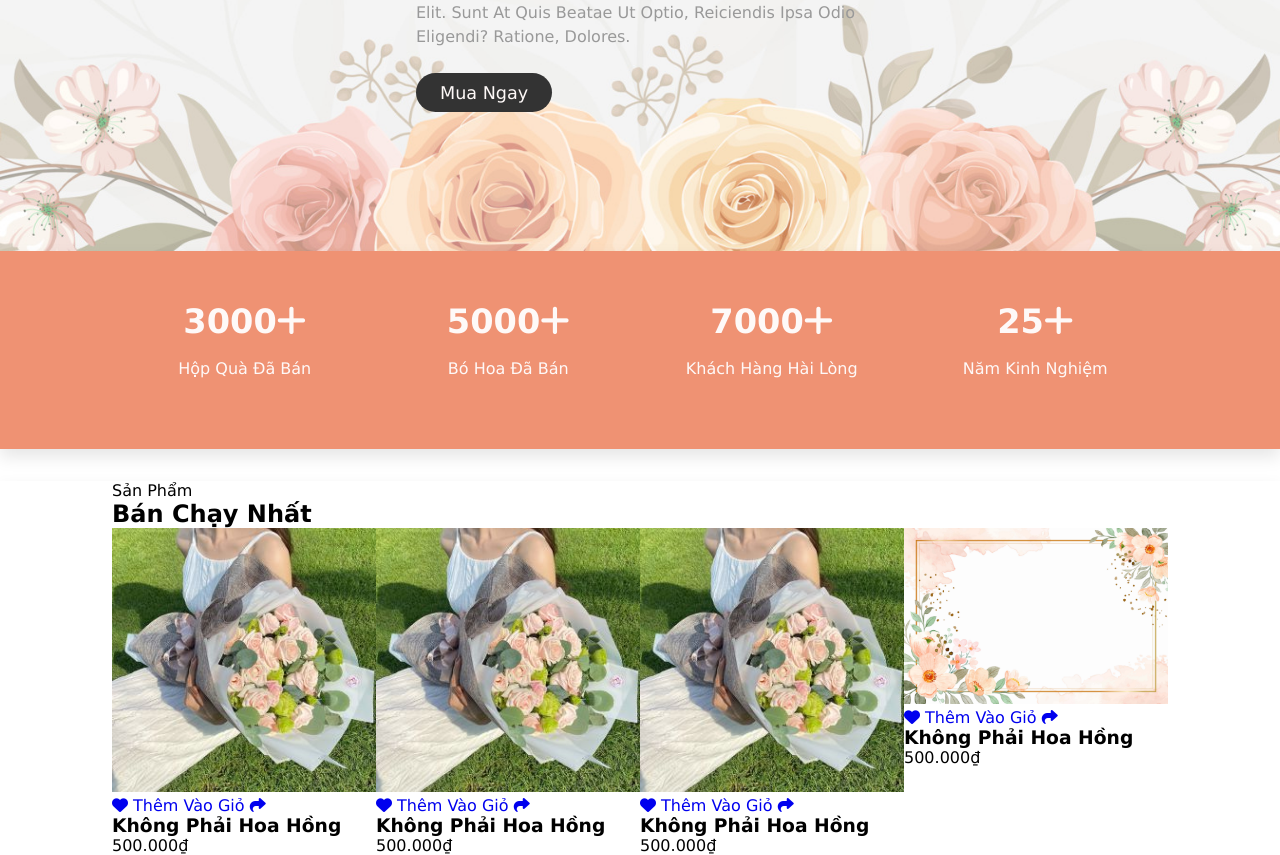
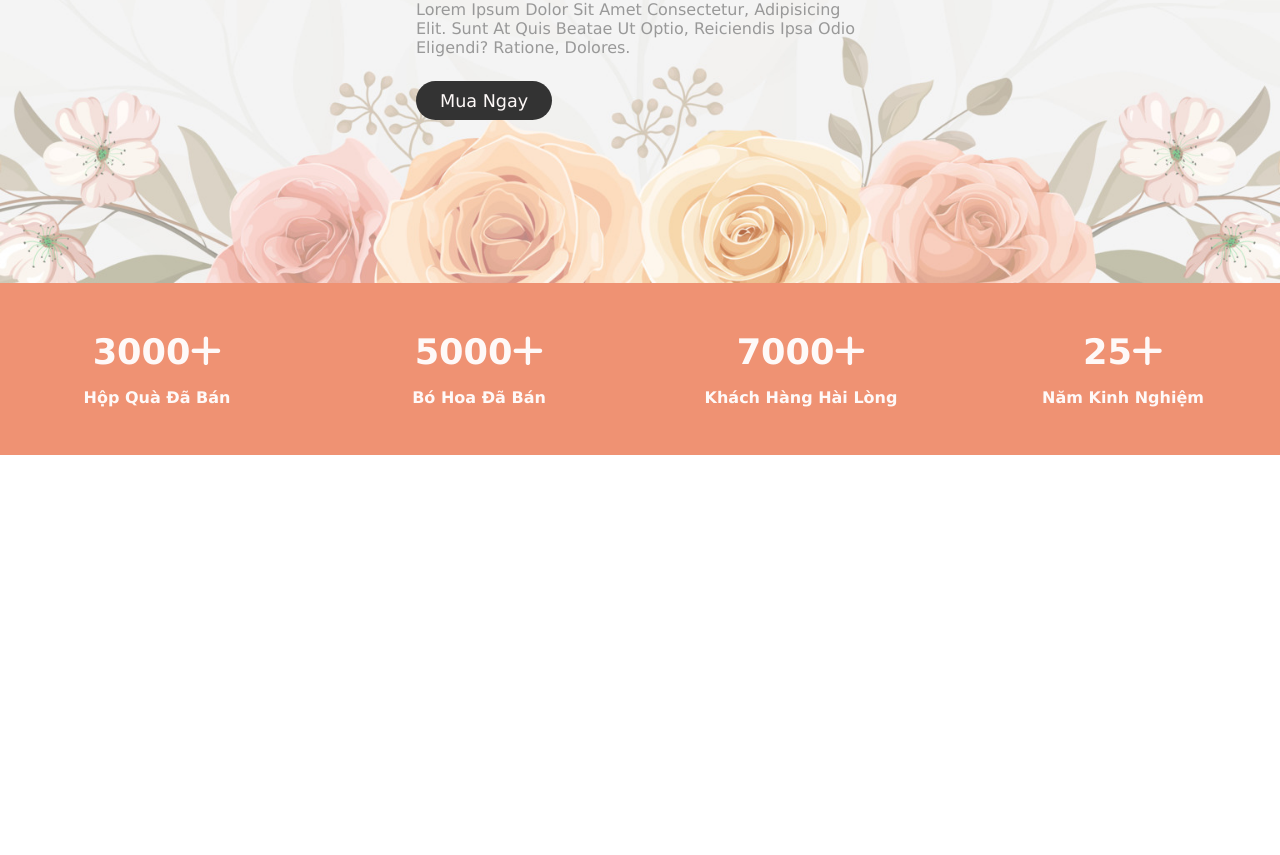
Before and after one commit to dathoangs/BTL-LTW, a plain HTML site: page index.html in a window 1280 px wide. Shown: the part 389-1244 px from the top of the page. After the commit the page ends 852 px from the top, so only its background shows below. Drawn offline with Linux system fonts and the light colour scheme.

Commit message:
upd 1/12

```diff
--- /dev/null
+++ b/css/global.css
@@ -0,0 +1,20 @@
+::-webkit-scrollbar {
+    width: 5px;
+}
+
+/* Nền */
+::-webkit-scrollbar-track {
+    background: #f1f1f1;
+    border-radius: 25px;
+}
+
+/* Thanh kéo */
+::-webkit-scrollbar-thumb {
+    background: #888;
+    border-radius: 25px;
+}
+
+/* Hover cho thanh kéo */
+::-webkit-scrollbar-thumb:hover {
+    background: #555;
+}
--- a/css/index.css
+++ b/css/index.css
@@ -7,8 +7,7 @@
     --nwhite: #fef9f8;
 }
 * {
-    margin: 0;
-    padding: 0;
+
     box-sizing: border-box;
     font-family: Verdana, Geneva, Tahoma, sans-serif;
     outline: none;
@@ -19,7 +18,6 @@
 }
 
 html{
-    /* font-size: 62.5%; */
     scroll-behavior: smooth;
     scroll-padding-top: 6rem;
     overflow-x: hidden;
@@ -46,24 +44,28 @@ header .logo i{
     color: var(--dorange);
 }
 
+header .navbar {
+    display: flex;
+    justify-content: space-evenly;
+}
+
 header .navbar a{
     font-size: 1rem;
     color: var(--black);
-    margin-right: 2.5rem;
-    margin-left: 1.5rem;
 }
 
 header .navbar a:hover{
     color: var(--dorange);
 }
 
+header .icons{
+    display: flex;
+    justify-content: space-evenly;
+}
+
 header .icons a{
     font-size: 1.2rem;
     color: var(--black);
-    margin-right: 1rem;
-    margin-left: 1rem;
-    padding-left: .5rem;
-    padding-right: .5rem;
 }
 
 header .icons a:hover{
@@ -84,16 +86,8 @@ header .fa-bars{
     display: none;
 }
 
-section{
-    box-shadow: 0 .5rem 1rem rgba(0, 0, 0, .1);
-    padding: 0 7rem;
-}
-
-section .banner{
+.banner{
     margin-top: 2rem;
-}
-
-.banner{
     display: flex;
     align-items: center;
     min-height: 80vh;
@@ -110,21 +104,17 @@ section .banner{
 .banner .content h3{
     font-size: 5rem;
     color: var(--black);
-    padding-top: 3.2rem;
+    margin: 1rem 0;
 }
 
 .banner .content span{
     font-size: 2.8rem;
     color: var(--orange);
-    padding: 1rem 0;
-    line-height: 1.5;
 }
 
 .banner .content p{
     font-size: 1rem;
     color: var(--gray);
-    padding: 1rem 0;
-    line-height: 1.5;
 }
 
 .btn{
@@ -144,71 +134,16 @@ section .banner{
 
 .about {
     background: var(--orange);
-    margin-bottom: 2rem;
-}
-
-.aboutTable {
-    width: 100%;
     color: var(--nwhite);
-}
-
-.aboutTable td {
-    width: 25%;
-}
-
-.aboutTable tr {
-    height: 6rem;
     text-align: center;
-}
-
-.aboutTable tr.top td {
-    vertical-align: bottom;
-    padding-bottom: .5rem;
-    font-size: 2.1rem;
     font-weight: bold;
 }
 
-.aboutTable tr.bottom td {
-    vertical-align: top;
-    padding-top: .5rem;
+.about .info{
+    margin: 3rem 0;
 }
 
-.product .box-container .box{
-    display: flex;
-    justify-content: space-between;
-    /* align-items: center; */
-
-
-
-    /* flex: 1 1 30rem;
-    box-shadow: 0 .5rem 1rem rgba(0, 0, 0, .1);
-    border-radius: .5rem;
-    border: .1rem rgba(0, 0, 0, 1);
-    position: relative;
-    display: flex;
-    flex-wrap: wrap;
-    gap: 1.5rem;
-    justify-content: center; */
+.about .info div{
+    margin-bottom: 1rem;
+    font-size: 2.2rem;
 }
-
- .product .box-container .box .item{
-    width: 100%;
-
-    /* display: flex;
-    flex-direction: column;
-    justify-content: center;
-    margin: 1rem 0; */
-}
-
-.product .box-container .box .item .image img{
-    width: 100%;
-    max-height: 90% ;
-    /* width: 100%;
-    height: 100%;
-    object-fit: cover; */
-}
-
-.product .box-container .box .header{
-    margin: 1.5rem 0;
-
-}
--- a/index.html
+++ b/index.html
@@ -7,31 +7,32 @@
     <meta name="viewport" content="width=device-width, initial-scale=1.0">
     <link rel="stylesheet" href="css/all.min.css">
     <link rel="stylesheet" href="css/index.css">
+    <link rel="stylesheet" href="css/grid.css">
     <title>Trang chủ</title>
 </head>
 
 <body>
-    <header>
+    <header class="row">
         <input type="checkbox" name="" id="toggler">
         <label for="toggler" class="fas fa-bars"></label>
 
-        <a href="#" class="logo">OriFlower</a>
+        <a href="#" class="c-1 logo">OriFlower</a>
 
-        <nav class="navbar">
+        <nav class="c-6 navbar">
             <a href="#home">Trang chủ</a>
             <a href="#product">Sản phẩm</a>
             <a href="#contact">Liên hệ</a>
             <a href="#about">Về chúng tôi</a>
         </nav>
 
-        <div class="icons">
+        <div class="c-2 icons">
             <a href="#" class="fas fa-heart"></a>
             <a href="#" class="fas fa-cart-shopping"></a>
             <a href="#" class="fas fa-user"></a>
         </div>
     </header>
 
-    <section class="banner" id="banner">
+    <section class="row banner" id="banner">
         <div class="content">
             <h3>OriFlower</h3>
             <span>Hoa tươi từ Đà Lạt</span>
@@ -43,98 +44,33 @@
         </div>
     </section>
 
-    <section class="about" id="about">
-        <table class="aboutTable">
-            <tr class="top">
-                <td>3000<i class="fa-solid fa-plus"></i></td>
-                <td>5000<i class="fa-solid fa-plus"></i></td>
-                <td>7000<i class="fa-solid fa-plus"></i></td>
-                <td>25<i class="fa-solid fa-plus"></i></td>
-            </tr>
-
-            <tr class="bottom">
-                <td>Hộp quà đã bán</td>
-                <td>Bó hoa đã bán</td>
-                <td>Khách hàng hài lòng</td>
-                <td>Năm kinh nghiệm</td>
-            </tr>
-        </table>
+    <section class="row about" id="about">
+        <div class="c-3 info">
+            <div>3000<i class="fa-solid fa-plus"></i></div>
+            <span>Hộp quà đã bán</span>
+        </div>
+        <div class="c-3 info">
+            <div>5000<i class="fa-solid fa-plus"></i></div>
+            <td>Bó hoa đã bán</td>
+        </div>
+        <div class="c-3 info">
+            <div>7000<i class="fa-solid fa-plus"></i></div>
+            <span>Khách hàng hài lòng</span>
+        </div>
+        <div class="c-3 info">
+            <div>25<i class="fa-solid fa-plus"></i></div>
+            <span>Năm kinh nghiệm</span>
+        </div>
     </section>
 
-    <section class="product" id="product">
-        <span class="header">Sản phẩm</span>
-
-        <!-- Use mockup data  -->
-        <div class="box-container">
-
-            <h1 class="header">Bán chạy nhất</h1>
-            <div class="box">
-                <div class="item">
-                    <div class="image">
-                        <img src="/images/ban-mai-278x278.jpg" alt="Không phải hoa hồng">
-                        <div class="icons">
-                            <a href="#" class="fas fa-heart"></a>
-                            <a href="#" class="cart-btn">Thêm vào giỏ</a>
-                            <a href="#" class="fas fa-share"></a>
-                        </div>
-                        <div class="content">
-                            <h3>Không phải hoa hồng</h3>
-                            <div class="price">500.000₫</div>
-                        </div>
-                    </div>
-                </div>
-
-                <div class="item">
-                    <div class="image">
-                        <img src="/images/ban-mai-278x278.jpg" alt="Không phải hoa hồng">
-                        <div class="icons">
-                            <a href="#" class="fas fa-heart"></a>
-                            <a href="#" class="cart-btn">Thêm vào giỏ</a>
-                            <a href="#" class="fas fa-share"></a>
-                        </div>
-                        <div class="content">
-                            <h3>Không phải hoa hồng</h3>
-                            <div class="price">500.000₫</div>
-                        </div>
-                    </div>
-                </div>
-
-                <div class="item">
-                    <div class="image">
-                        <img src="/images/ban-mai-278x278.jpg" alt="Không phải hoa hồng">
-                        <div class="icons">
-                            <a href="#" class="fas fa-heart"></a>
-                            <a href="#" class="cart-btn">Thêm vào giỏ</a>
-                            <a href="#" class="fas fa-share"></a>
-                        </div>
-                        <div class="content">
-                            <h3>Không phải hoa hồng</h3>
-                            <div class="price">500.000₫</div>
-                        </div>
-                    </div>
-                </div>
-
-                <div class="item">
-                    <div class="image">
-                        <img src="/images/banner1.jpg" alt="Không phải hoa hồng">
-                        <div class="icons">
-                            <a href="#" class="fas fa-heart"></a>
-                            <a href="#" class="cart-btn">Thêm vào giỏ</a>
-                            <a href="#" class="fas fa-share"></a>
-                        </div>
-                        <div class="content">
-                            <h3>Không phải hoa hồng</h3>
-                            <div class="price">500.000₫</div>
-                        </div>
-                    </div>
-                </div>
-
-            </div>
+    <section class="product">
 
 
-        </div>
+
 
     </section>
+
+
 
 </body>
 
```
